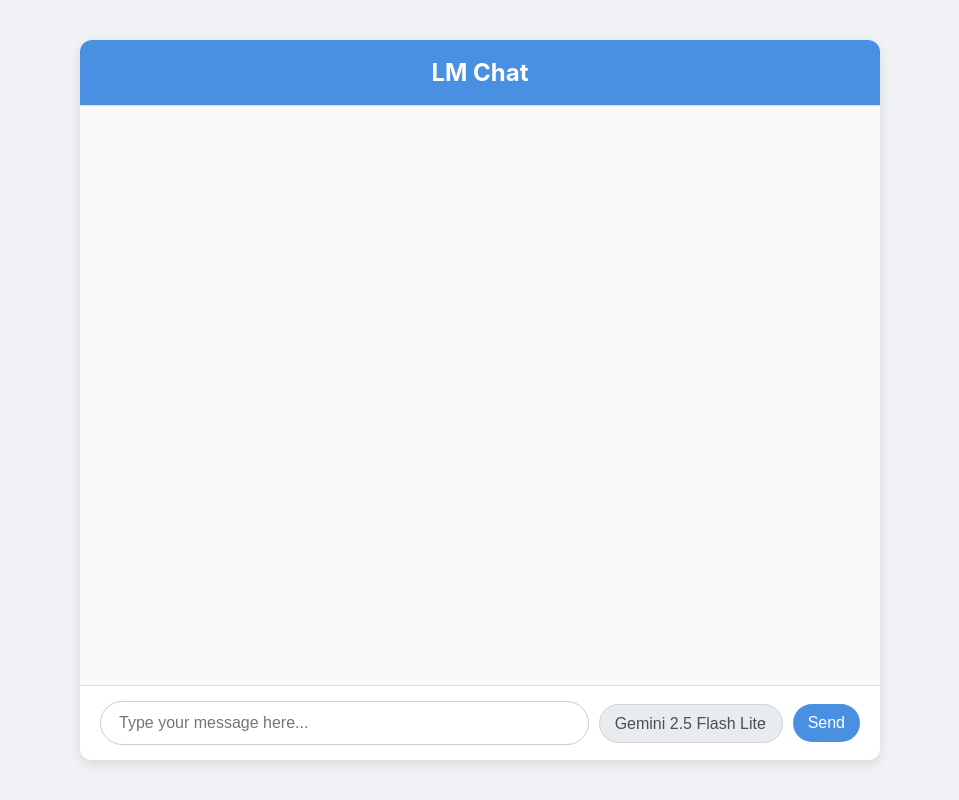
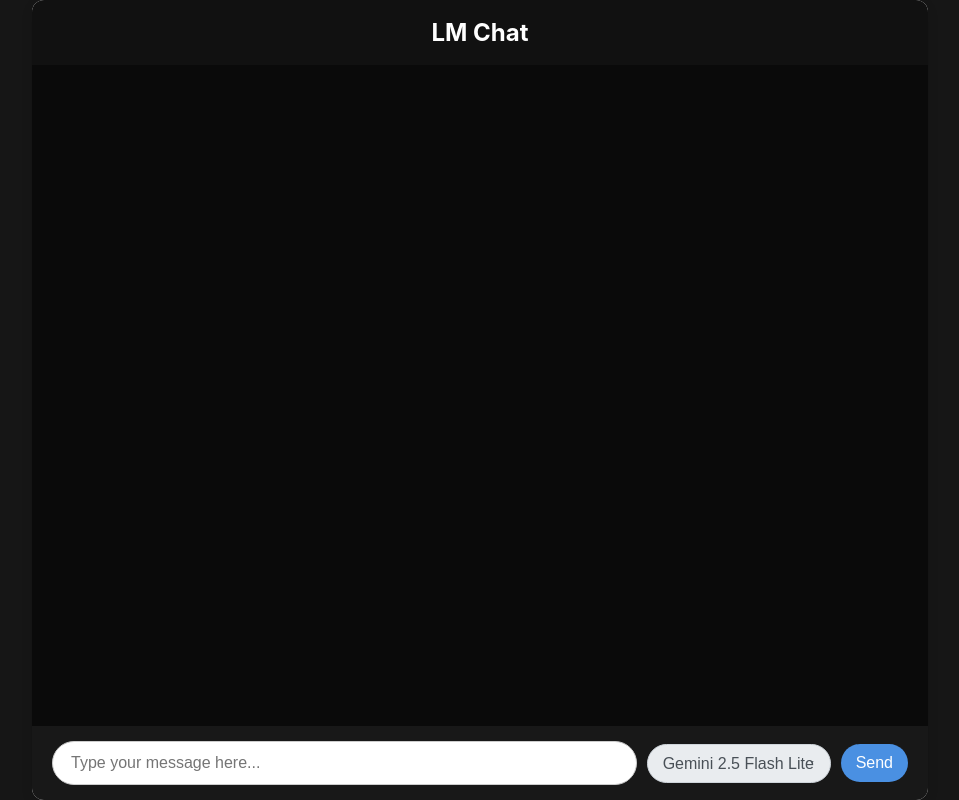
Before and after one commit to pradeepvrm/lmchat, a Flask app: page / in a window 1280 px wide. Shown: the whole page, without its empty margins (160-1119 px from the left). Run offline with Flask 3, Linux system fonts and the light colour scheme.

Commit message:
styling changes

```diff
--- a/static/styles.css
+++ b/static/styles.css
@@ -1,6 +1,6 @@
 body {
     font-family: -apple-system, BlinkMacSystemFont, "Segoe UI", Roboto, Helvetica, Arial, sans-serif, "Apple Color Emoji", "Segoe UI Emoji", "Segoe UI Symbol";
-    background-color: #f0f2f5;
+    background-color: #161616;
     margin: 0;
     padding: 0;
     display: flex;
@@ -8,15 +8,15 @@ body {
     align-items: center;
     height: 100vh;
     color: #333;
+    font-size: large;
     -webkit-font-smoothing: antialiased;
     -moz-osx-font-smoothing: grayscale;
 }
 
 /* Chat container styling */
 .chat-container {
-    width: 95%;
-    max-width: 800px;
-    height: 90vh;
+    width: 70%;
+    height: 100%;
     display: flex;
     flex-direction: column;
     box-shadow: 0 4px 12px rgba(0, 0, 0, 0.1);
@@ -27,13 +27,12 @@ body {
 
 /* Chat header styling */
 .chat-header {
-    background-color: #4a90e2;
+    background-color: #111111;
     color: #ffffff;
     padding: 18px 20px;
     font-size: 1.5rem;
     font-weight: bold;
     text-align: center;
-    border-bottom: 1px solid #e0e0e0;
 }
 
 /* Chat box for messages */
@@ -44,15 +43,15 @@ body {
     display: flex;
     flex-direction: column;
     gap: 15px;
-    background-color: #fafafa;
+    background-color: #0a0a0a;
     scroll-behavior: smooth;
 }
 
 /* Message bubble styling */
 .message {
     max-width: 80%;
-    padding: 12px 18px;
-    border-radius: 20px;
+    padding: 0px 18px;
+    /* border-radius: 20px; */
     line-height: 1.5;
     word-wrap: break-word;
     /* white-space: pre-wrap;  */
@@ -60,14 +59,14 @@ body {
 }
 
 .user-message {
-    background-color: #4a90e2;
+    background-color: #262626;
     color: #ffffff;
     align-self: flex-end;
 }
 
 .bot-message {
-    background-color: #e5e5ea;
-    color: #333;
+    /* background-color: #e5e5ea; */
+    color: #ffffff;
     align-self: flex-start;
 }
 
@@ -77,7 +76,7 @@ body {
 }
 
 .bot-message pre {
-    background-color: #f0f0f0;
+    background-color: #262626;
     border-radius: 8px;
     padding: 10px;
     font-family: 'Courier New', Courier, monospace;
@@ -86,17 +85,19 @@ body {
 }
 
 .bot-message code {
-    background-color: #e0e0e0;
+    background-color: #262626;
     padding: 2px 6px;
-    border-radius: 4px;
+    /* border-radius: 4px; */
+    font-family: Consolas;
+    font-size: medium;
 }
 
 /* Chat input area styling */
 .chat-input {
     display: flex;
     padding: 15px 20px;
-    border-top: 1px solid #e0e0e0;
-    background-color: #ffffff;
+    /* border-top: 1px solid #e0e0e0; */
+    background-color: #181818;
     gap: 10px;
     align-items: center;
 }
@@ -149,7 +150,7 @@ body {
 }
 
 /* Responsive design */
-@media (max-width: 600px) {
+/* @media (max-width: 600px) {
     .chat-container {
         width: 100%;
         height: 100vh;
@@ -172,4 +173,4 @@ body {
     .message {
         max-width: 90%;
     }
-}
+} */
```
